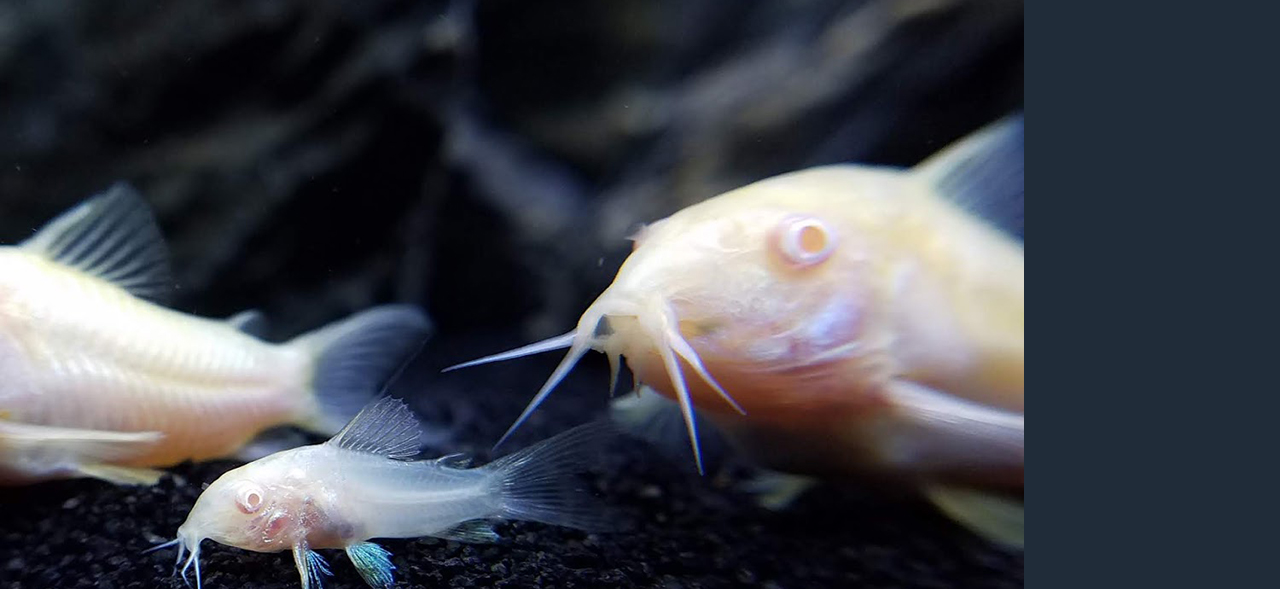
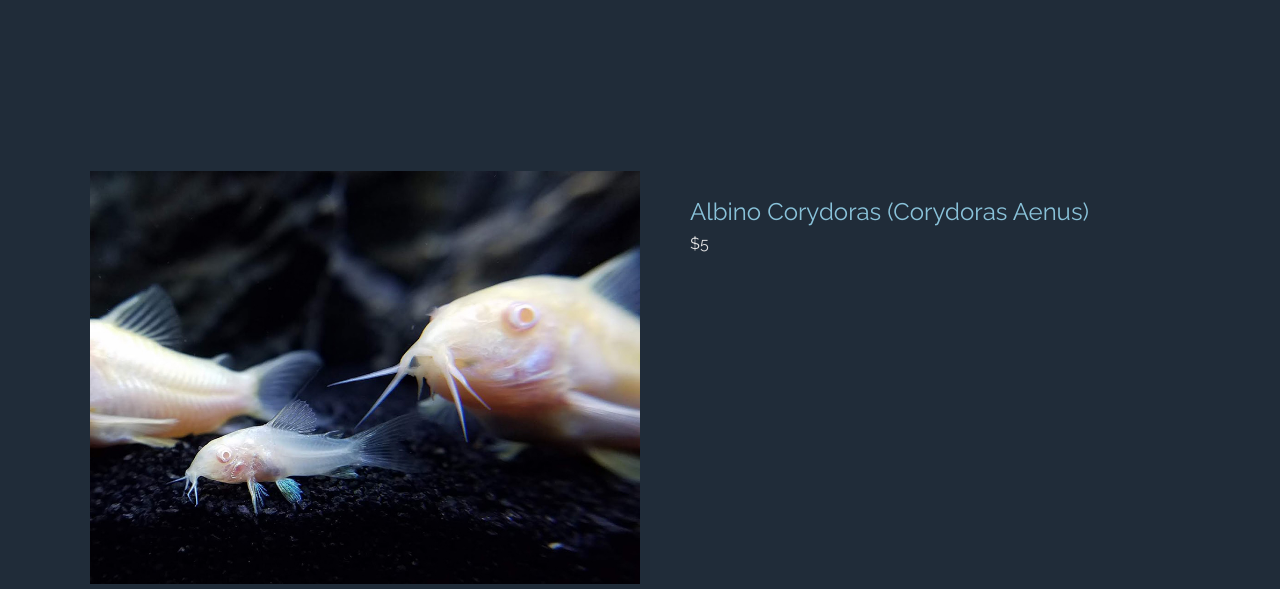
Before and after one commit to ProgrammerJill/ecommerceWebsite, a plain HTML site: page page3.html in a window 1280 px wide. Shown: the part 211-800 px from the top of the page. Drawn offline with Linux system fonts and the light colour scheme.

Commit message:
Updated more styles, started styling third page

```diff
--- a/styles.css
+++ b/styles.css
@@ -602,3 +602,36 @@ body .all-live-fish img {
   border: none;
   width: 55px;
 }
+
+/*************************************************************************************************************/
+/************************************************ PAGE 3 THTUFF**********************************************/
+/*************************************************************************************************************/
+
+.main-header3 {
+  margin-bottom: 200px;
+}
+.fish-showcase-grid {
+  margin-bottom: 100px;
+  display: grid;
+  grid-template-columns: 1fr 1fr;
+  max-width: 1300px;
+  width: 100%;
+}
+
+.fish-showcase-grid img {
+  margin: 0 0 0 auto;
+  width: 550px;
+}
+
+.fish-showcase-text {
+  font-family: "Raleway", sans-serif;
+  margin: 20px 50px;
+  text-align: left;
+  line-height: 140%;
+}
+
+.fish-showcase-text h2 {
+  color: #89c2d9;
+  font-weight: 400;
+  margin: 10px 0;
+}
```
